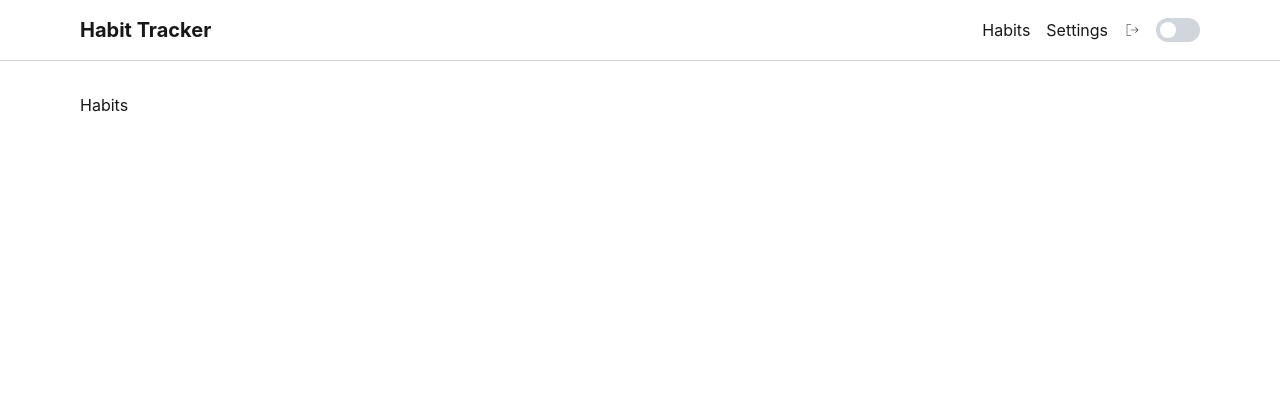
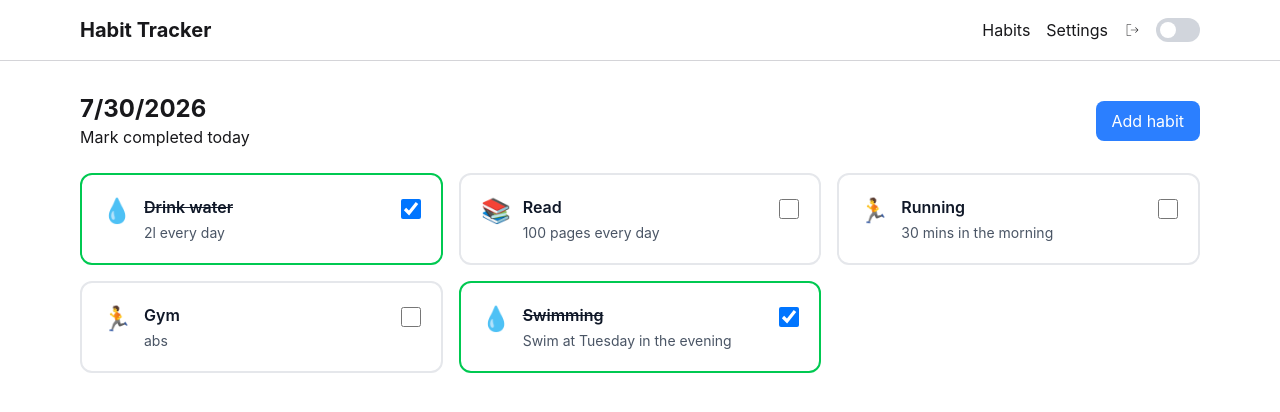
Before and after one commit to lintricker/habit-tracker, a React (Vite) app: page /habits in a window 1280 px wide. Shown: the top 412 px of the page. Built offline with nearby package versions, Linux system fonts and the light colour scheme.

Commit message:
feat/habits page

```diff
--- /dev/null
+++ b/src/components/HabitCard.tsx
@@ -0,0 +1,42 @@
+interface HabitCardProps {
+    key:number,
+    name:string,
+    text: string,
+    icon: string,
+    completed: boolean
+}
+
+const StatCard = ({ key, name, text, icon, completed }: HabitCardProps) => {
+  return (
+    <div className={`bg-white dark:bg-zinc-800 rounded-xl p-5
+                     border-2 transition-all duration-200 cursor-pointer
+                     ${completed
+                       ? 'border-green-500 bg-green-50 dark:bg-green-900/20'
+                       : 'border-gray-200 dark:border-gray-700 hover:border-blue-400 dark:hover:border-blue-500'
+                     }`}>
+      <div className="flex items-start gap-3">
+        {icon && (
+          <span className="text-2xl">{icon}</span>
+        )}
+        <div className="flex-1">
+          <h2 className={`font-semibold text-gray-900 dark:text-white mb-1
+                         ${completed ? 'line-through text-gray-500' : ''}`}>
+            {name}
+          </h2>
+          <p className="text-sm text-gray-600 dark:text-gray-400">
+            {text}
+          </p>
+        </div>
+        <input
+          type="checkbox"
+          checked={completed}
+          readOnly
+          className="w-5 h-5 mt-1 rounded border-gray-300 text-blue-600
+                     focus:ring-blue-500"
+        />
+      </div>
+    </div>
+  )
+}
+
+export default StatCard
--- a/src/pages/HabitsPage.tsx
+++ b/src/pages/HabitsPage.tsx
@@ -1,8 +1,38 @@
+import HabitCard from "../components/HabitCard"
 
 const HabitsPage = () => {
+  const habits = [
+    { id: 1, name: 'Drink water', text: '2l every day', icon: '💧', completed: true },
+    { id: 2, name: 'Read', text: '100 pages every day', icon: '📚', completed: false },
+    { id: 3, name: 'Running', text: '30 mins in the morning', icon: '🏃', completed: false },
+    { id: 3, name: 'Gym', text: 'abs', icon: '🏃', completed: false },
+    { id: 1, name: 'Swimming', text: 'Swim at Tuesday in the evening', icon: '💧', completed: true },
+  ]
+  let currDate = new Date()
 
   return (
-    <h1 className="dark:text-white">Habits</h1>
+    <div>
+      <div className="flex justify-between items-center mb-6">
+        <div>
+          <h1 className="text-2xl font-bold dark:text-white">{currDate.toLocaleDateString()}</h1>
+          <p>Mark completed today</p>
+        </div>
+          <button className="bg-blue-500 hover:bg-blue-600 text-white px-4 py-2 rounded-lg transition-colors">
+            Add habit
+          </button>
+      </div>
+      <div className="grid grid-cols-1 md:grid-cols-2 lg:grid-cols-3 gap-4">
+        {habits.map((habit) => (
+          <HabitCard
+            key={habit.id} // Обязательно нужен уникальный key!
+            name={habit.name}
+            text={habit.text}
+            icon={habit.icon}
+            completed={habit.completed}
+          />
+        ))}
+      </div>
+    </div>
   )
 }
 export default HabitsPage
```
